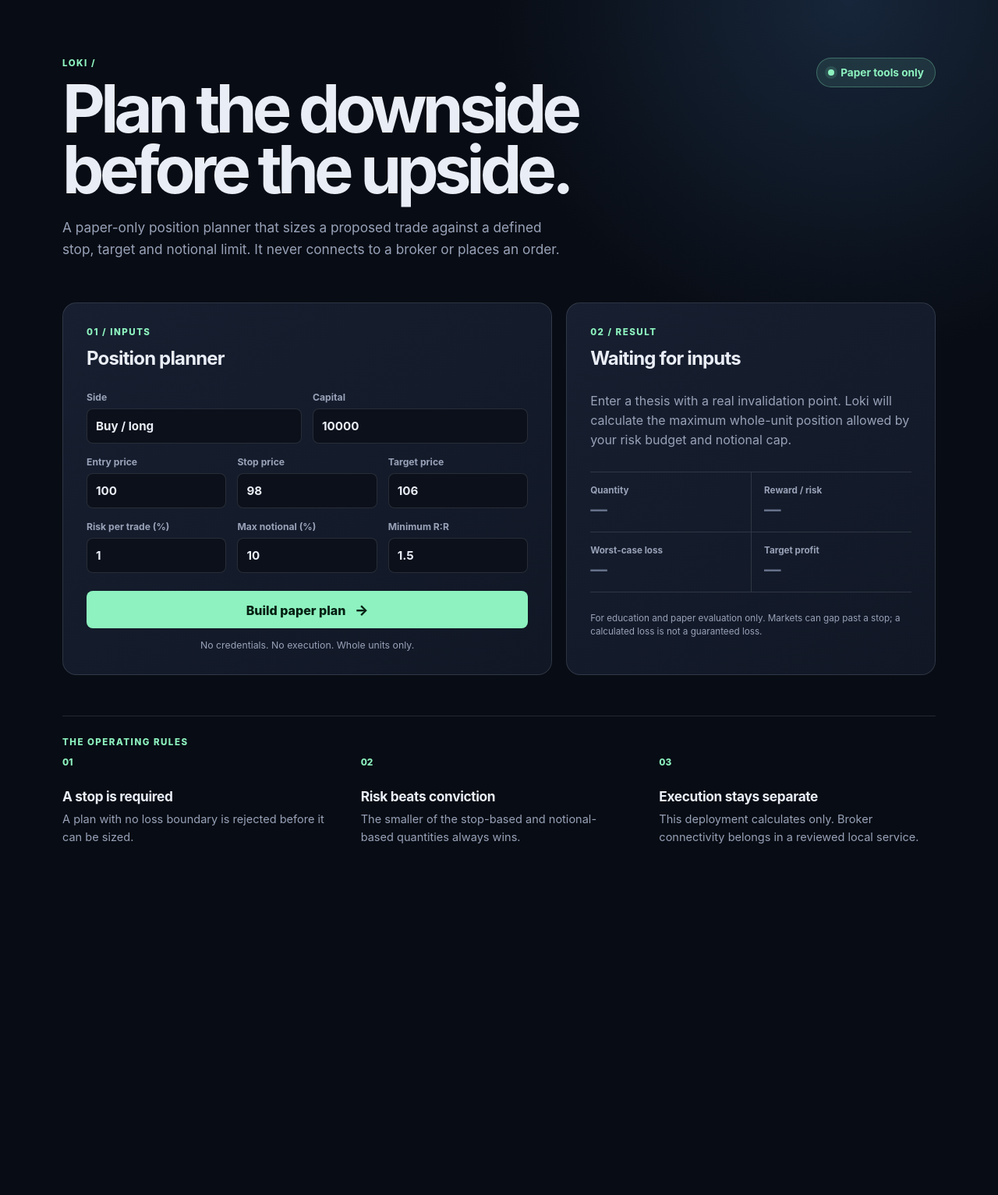
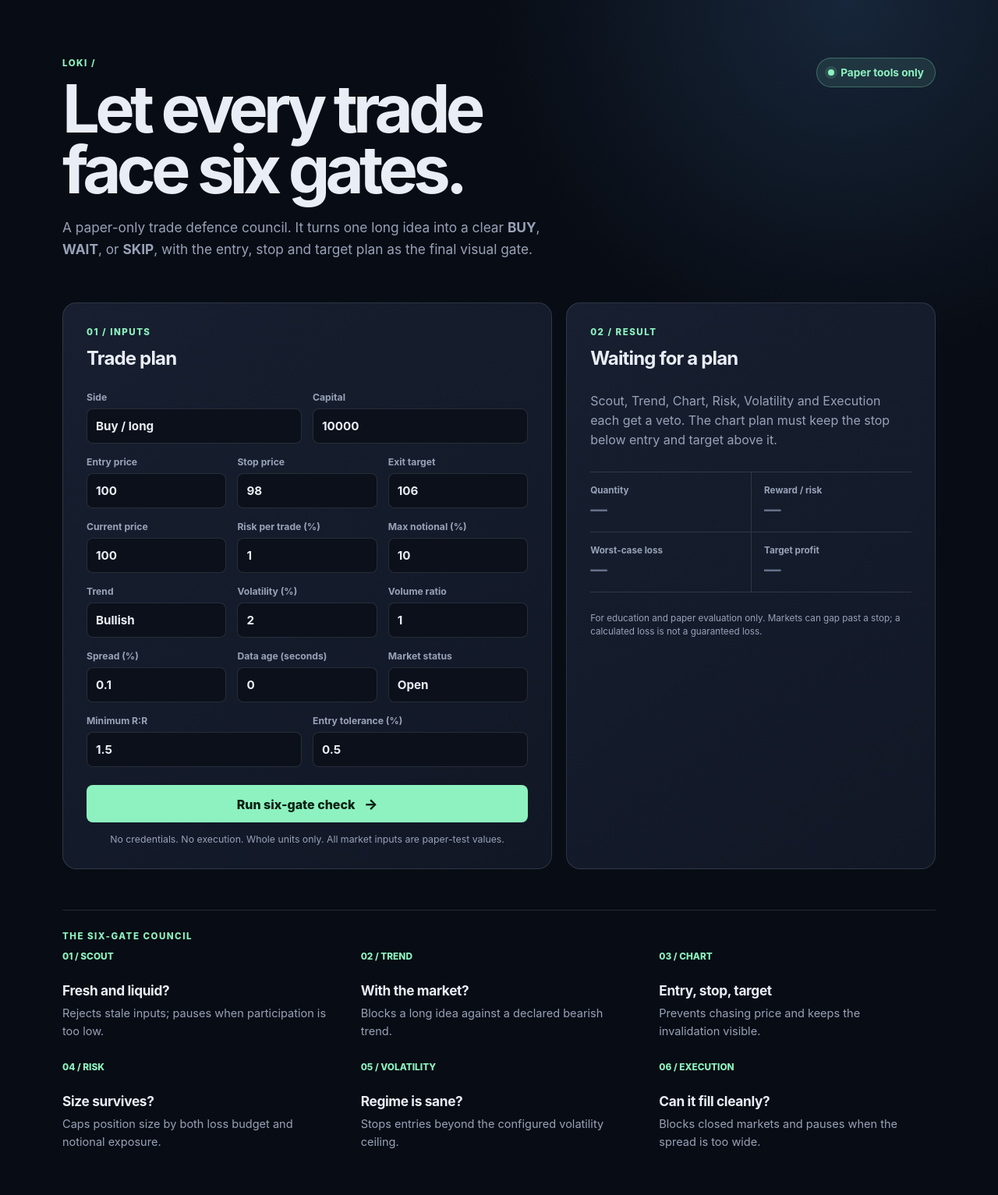
Before and after one commit to eleven-official/tradingbot, a Python web app: template templates/index.html in a window 1280 px wide. Shown: the whole page at 78% size. Before the commit the page ends 1082 px from the top, so only its background shows below. Run offline with Jinja, Linux system fonts and the light colour scheme; the template is opened without the code that fills it, so the values that code supplies are empty.

Commit message:
feat: show six-gate trade council interface

```diff
--- a/templates/index.html
+++ b/templates/index.html
@@ -3,8 +3,8 @@
 <head>
   <meta charset="utf-8" />
   <meta name="viewport" content="width=device-width, initial-scale=1" />
-  <meta name="description" content="Loki paper-trading risk planner" />
-  <title>Loki · Paper Risk Planner</title>
+  <meta name="description" content="Loki's six-gate paper-trading defence council" />
+  <title>Loki · Trade Defence Council</title>
   <link rel="stylesheet" href="{{ url_for('static', path='/css/style.css') }}" />
   <script defer src="{{ url_for('static', path='/js/planner.js') }}"></script>
 </head>
@@ -13,8 +13,8 @@
     <header class="hero">
       <div>
         <p class="eyebrow">LOKI / {{ version }}</p>
-        <h1>Plan the downside<br />before the upside.</h1>
-        <p class="lede">A paper-only position planner that sizes a proposed trade against a defined stop, target and notional limit. It never connects to a broker or places an order.</p>
+        <h1>Let every trade<br />face six gates.</h1>
+        <p class="lede">A paper-only trade defence council. It turns one long idea into a clear <strong>BUY</strong>, <strong>WAIT</strong>, or <strong>SKIP</strong>, with the entry, stop and target plan as the final visual gate.</p>
       </div>
       <div class="safety-badge" aria-label="Paper tools only">
         <span class="pulse"></span>
@@ -23,16 +23,15 @@
     </header>
 
     <section class="planner-grid" aria-label="Risk plan calculator">
-      <form id="risk-plan-form" class="planner-card">
+      <form id="trade-council-form" class="planner-card">
         <div class="card-heading">
           <p class="section-label">01 / INPUTS</p>
-          <h2>Position planner</h2>
+          <h2>Trade plan</h2>
         </div>
         <div class="field-row two">
           <label>Side
             <select name="side">
               <option value="BUY">Buy / long</option>
-              <option value="SELL">Sell / short</option>
             </select>
           </label>
           <label>Capital
@@ -46,31 +45,61 @@
           <label>Stop price
             <input name="stop_price" type="number" value="98" min="0.000001" step="any" required />
           </label>
-          <label>Target price
+          <label>Exit target
             <input name="target_price" type="number" value="106" min="0.000001" step="any" required />
           </label>
         </div>
         <div class="field-row three">
+          <label>Current price
+            <input name="current_price" type="number" value="100" min="0.000001" step="any" required />
+          </label>
           <label>Risk per trade (%)
             <input name="risk_percent" type="number" value="1" min="0.01" max="100" step="0.01" required />
           </label>
           <label>Max notional (%)
             <input name="max_notional_percent" type="number" value="10" min="0.01" max="100" step="0.01" required />
           </label>
+        </div>
+        <div class="field-row three">
+          <label>Trend
+            <select name="trend"><option value="BULLISH">Bullish</option><option value="NEUTRAL">Neutral</option><option value="BEARISH">Bearish</option></select>
+          </label>
+          <label>Volatility (%)
+            <input name="volatility_percent" type="number" value="2" min="0" step="0.1" required />
+          </label>
+          <label>Volume ratio
+            <input name="volume_ratio" type="number" value="1" min="0" step="0.1" required />
+          </label>
+        </div>
+        <div class="field-row three">
+          <label>Spread (%)
+            <input name="spread_percent" type="number" value="0.1" min="0" step="0.01" required />
+          </label>
+          <label>Data age (seconds)
+            <input name="market_data_age_seconds" type="number" value="0" min="0" step="1" required />
+          </label>
+          <label>Market status
+            <select name="market_open"><option value="true">Open</option><option value="false">Closed</option></select>
+          </label>
+        </div>
+        <div class="field-row two">
           <label>Minimum R:R
             <input name="minimum_reward_risk" type="number" value="1.5" min="0.01" step="0.1" required />
           </label>
+          <label>Entry tolerance (%)
+            <input name="max_entry_deviation_percent" type="number" value="0.5" min="0" step="0.1" required />
+          </label>
         </div>
-        <button type="submit">Build paper plan <span>→</span></button>
-        <p class="form-note">No credentials. No execution. Whole units only.</p>
+        <button type="submit">Run six-gate check <span>→</span></button>
+        <p class="form-note">No credentials. No execution. Whole units only. All market inputs are paper-test values.</p>
       </form>
 
       <section id="plan-result" class="result-card" aria-live="polite">
         <div class="card-heading">
           <p class="section-label">02 / RESULT</p>
-          <h2>Waiting for inputs</h2>
+          <h2>Waiting for a plan</h2>
         </div>
-        <p class="result-intro">Enter a thesis with a real invalidation point. Loki will calculate the maximum whole-unit position allowed by your risk budget and notional cap.</p>
+        <p class="result-intro">Scout, Trend, Chart, Risk, Volatility and Execution each get a veto. The chart plan must keep the stop below entry and target above it.</p>
         <div class="metric-grid muted">
           <div><span>Quantity</span><strong>—</strong></div>
           <div><span>Reward / risk</span><strong>—</strong></div>
@@ -81,12 +110,15 @@
       </section>
     </section>
 
-    <section class="principles" aria-label="Loki trading principles">
-      <p class="section-label">THE OPERATING RULES</p>
-      <div>
-        <article><span>01</span><h3>A stop is required</h3><p>A plan with no loss boundary is rejected before it can be sized.</p></article>
-        <article><span>02</span><h3>Risk beats conviction</h3><p>The smaller of the stop-based and notional-based quantities always wins.</p></article>
-        <article><span>03</span><h3>Execution stays separate</h3><p>This deployment calculates only. Broker connectivity belongs in a reviewed local service.</p></article>
+    <section class="principles" aria-label="The six paper-trade gates">
+      <p class="section-label">THE SIX-GATE COUNCIL</p>
+      <div class="role-grid">
+        <article><span>01 / SCOUT</span><h3>Fresh and liquid?</h3><p>Rejects stale inputs; pauses when participation is too low.</p></article>
+        <article><span>02 / TREND</span><h3>With the market?</h3><p>Blocks a long idea against a declared bearish trend.</p></article>
+        <article><span>03 / CHART</span><h3>Entry, stop, target</h3><p>Prevents chasing price and keeps the invalidation visible.</p></article>
+        <article><span>04 / RISK</span><h3>Size survives?</h3><p>Caps position size by both loss budget and notional exposure.</p></article>
+        <article><span>05 / VOLATILITY</span><h3>Regime is sane?</h3><p>Stops entries beyond the configured volatility ceiling.</p></article>
+        <article><span>06 / EXECUTION</span><h3>Can it fill cleanly?</h3><p>Blocks closed markets and pauses when the spread is too wide.</p></article>
       </div>
     </section>
   </main>
```
